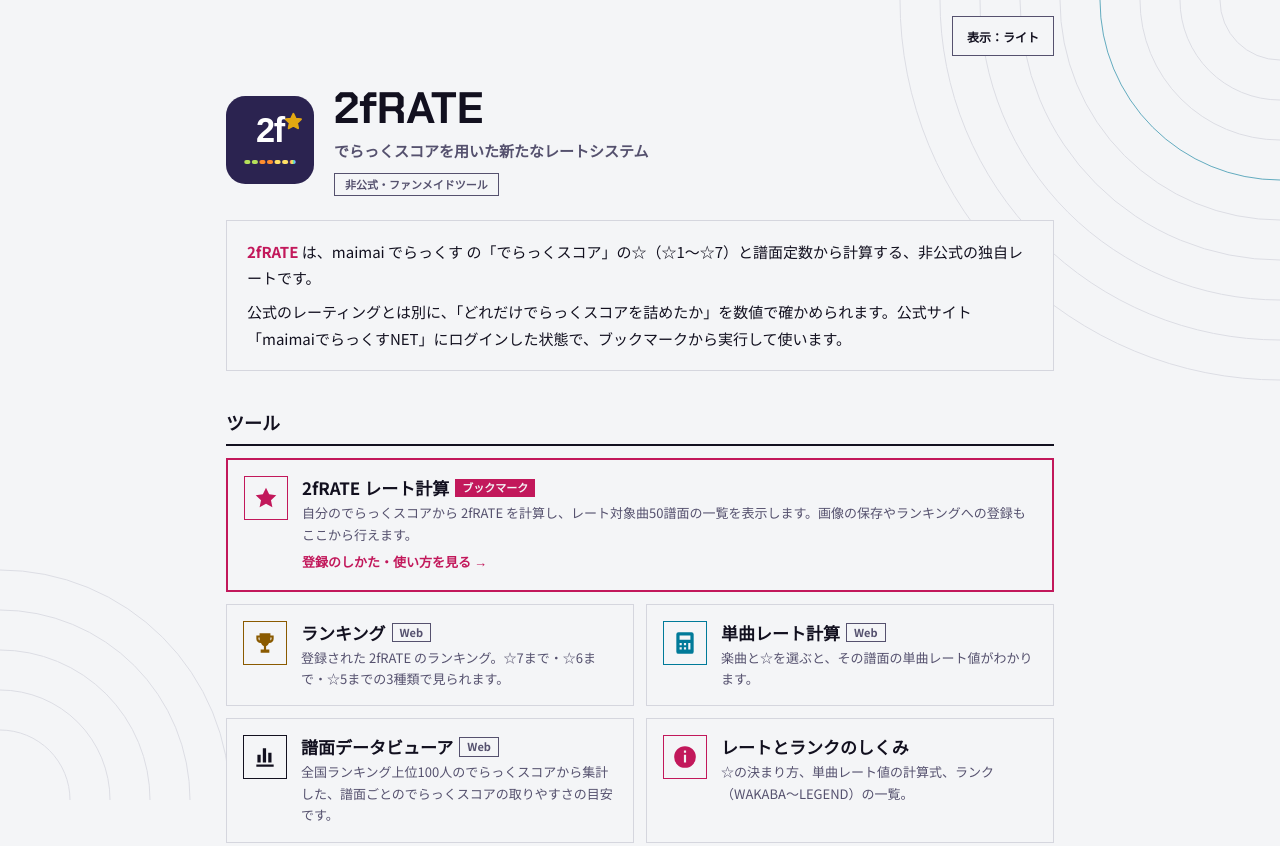
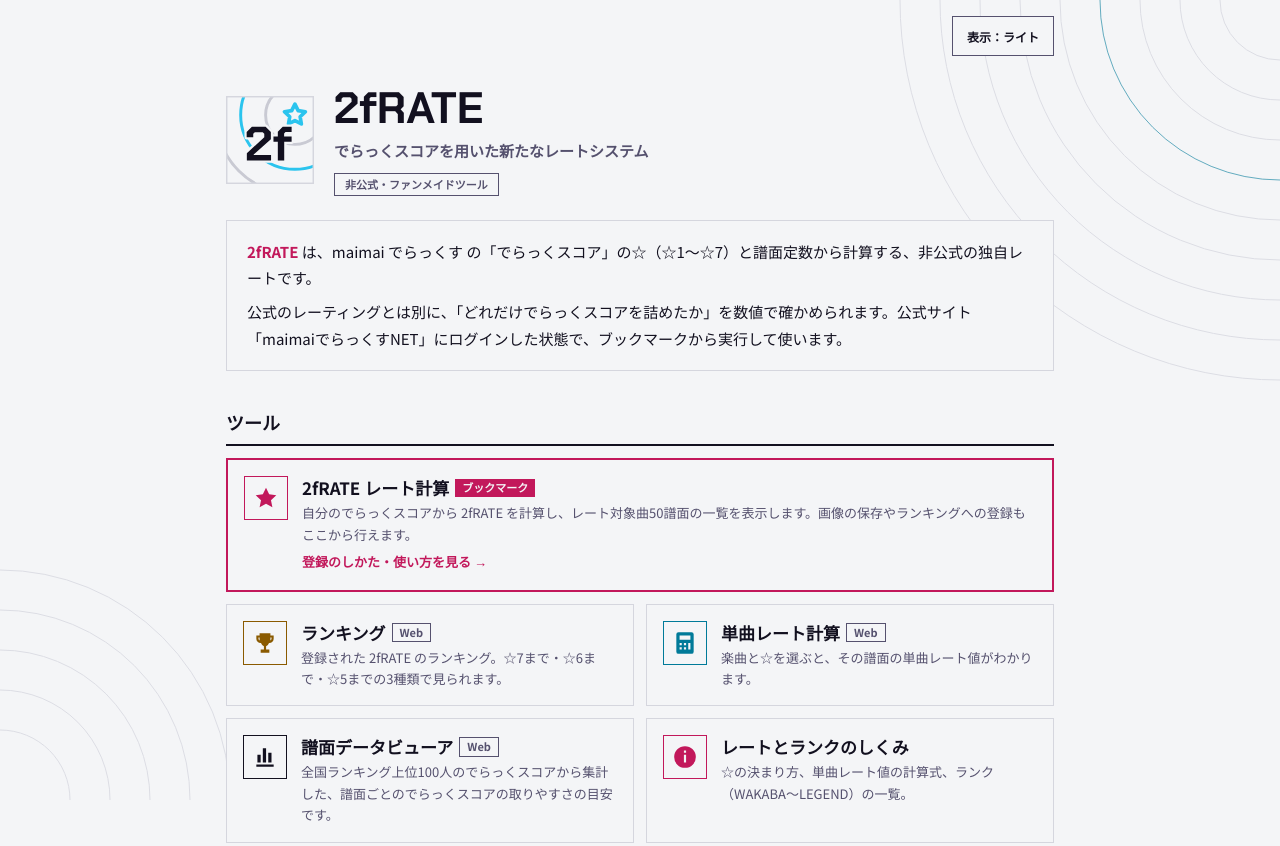
Before and after one commit to n4f1316/dxscore-tools, a plain HTML site: page alpha/index.html in a window 1280 px wide. Shown: the top 846 px of the page. Drawn offline with Linux system fonts and the light colour scheme.

Commit message:
Add files via upload

```diff
--- a/alpha/2frate.css
+++ b/alpha/2frate.css
@@ -41,7 +41,10 @@ a { color: var(--accent); }
 
 /* ページ上部：ロゴと表示切り替え */
 .site-head { display: flex; align-items: center; justify-content: space-between; gap: 12px; }
-.site-logo { font-family: "Chakra Petch", sans-serif; font-size: 28px; font-weight: 700; line-height: 1; color: var(--accent); text-decoration: none; }
+.site-logo { display: inline-flex; align-items: center; gap: 8px; font-family: "Chakra Petch", sans-serif; font-size: 28px; font-weight: 700; line-height: 1; color: var(--ink); text-decoration: none; }
+/* ロゴのアイコン（表示に合わせてライト用／ダーク用を切り替える） */
+.site-logo::before { content: ""; width: 36px; height: 36px; flex: none; background: url("logo/icon-light.svg") center / contain no-repeat; }
+html[data-theme="dark"] .site-logo::before { background-image: url("logo/icon-dark.svg"); }
 .theme-toggle { min-height: 40px; font-size: 12px; }
 /* 見出し：英字ラベル＋日本語、下に太い線 */
 .page-title { display: flex; align-items: baseline; flex-wrap: wrap; gap: 4px 10px; margin: 14px 0 0; padding-bottom: 8px; border-bottom: 2px solid var(--ink); }
@@ -350,8 +353,8 @@ kbd { font: 700 12px ui-monospace, Menlo, Consolas, monospace; background: var(-
 .rk-name { font-family: "Chakra Petch", sans-serif; font-weight: 700; font-size: 16px; letter-spacing: 1px; }
 /* トップページ */
 .hero { display: flex; align-items: center; gap: 20px; padding: 28px 0 24px; flex-wrap: wrap; }
-.logo { width: 88px; height: 88px; flex: none; }
-.logo svg { display: block; width: 100%; height: 100%; }
+.logo { width: 88px; height: 88px; flex: none; background: url("logo/icon-light.svg") center / contain no-repeat; }
+html[data-theme="dark"] .logo { background-image: url("logo/icon-dark.svg"); }
 .hero-text { flex: 1 1 280px; min-width: 0; }
 .hero h1 { margin: 0; font-family: "Chakra Petch", "Noto Sans JP", sans-serif; font-size: 44px; line-height: 1.1; font-weight: 700; }
 .hero p { margin: 6px 0 0; color: var(--sub); font-weight: 700; }
--- a/alpha/index.html
+++ b/alpha/index.html
@@ -6,36 +6,18 @@
 <title>2fRATE（α版）</title>
 <meta name="robots" content="noindex">
 <meta name="description" content="maimai でらっくす のでらっくスコア☆から計算する非公式レート「2fRATE」のツール集です。">
-<link rel="stylesheet" href="2frate.css?v=20261115c">
-<script src="2frate-theme.js?v=20261115c"></script>
+<link rel="icon" href="logo/favicon.svg" type="image/svg+xml">
+<link rel="icon" href="logo/favicon-32.png" sizes="32x32" type="image/png">
+<link rel="apple-touch-icon" href="logo/apple-touch-icon.png">
+<link rel="stylesheet" href="2frate.css?v=20261116a">
+<script src="2frate-theme.js?v=20261116a"></script>
 </head>
 <body class="pg-index">
 <div class="wrap">
   <div class="site-head" style="justify-content:flex-end"><button type="button" class="theme-toggle"></button></div>
 
   <header class="hero">
-    <div class="logo" aria-hidden="true">
-      <svg viewBox="0 0 512 512">
-        <defs>
-          <linearGradient id="logo-rainbow" x1="0" x2="1" y1="0" y2="0">
-            <stop offset="0" stop-color="#FF5E7E"/><stop offset=".2" stop-color="#FFB347"/><stop offset=".4" stop-color="#FFE66D"/>
-            <stop offset=".6" stop-color="#7EE081"/><stop offset=".8" stop-color="#5CC8FF"/><stop offset="1" stop-color="#A78BFA"/>
-          </linearGradient>
-        </defs>
-        <rect width="512" height="512" rx="112" fill="#2B2350"/>
-        <polygon points="392.0,104.0 404.9,132.2 435.7,135.8 412.9,156.8 419.0,187.2 392.0,172.0 365.0,187.2 371.1,156.8 348.3,135.8 379.1,132.2"
-          fill="#E3A812" stroke="#E3A812" stroke-width="12" stroke-linejoin="round"/>
-        <text x="256" y="196" text-anchor="middle" dominant-baseline="central" letter-spacing="-7"
-          font-family="'M PLUS Rounded 1c', 'Hiragino Maru Gothic ProN', sans-serif" font-weight="800" font-size="200" fill="#FFFFFF">2f</text>
-        <rect x="106" y="372" width="36" height="24" rx="12" fill="#B5E05A"/>
-        <rect x="150" y="372" width="36" height="24" rx="12" fill="#B5E05A"/>
-        <rect x="194" y="372" width="36" height="24" rx="12" fill="#FF8C2E"/>
-        <rect x="238" y="372" width="36" height="24" rx="12" fill="#FF8C2E"/>
-        <rect x="282" y="372" width="36" height="24" rx="12" fill="#FFE066"/>
-        <rect x="326" y="372" width="36" height="24" rx="12" fill="#FFE066"/>
-        <rect x="370" y="372" width="36" height="24" rx="12" fill="url(#logo-rainbow)"/>
-      </svg>
-    </div>
+    <div class="logo" role="img" aria-label="2fRATE のロゴ"></div>
     <div class="hero-text">
       <h1>2fRATE</h1>
       <p>でらっくスコアを用いた新たなレートシステム</p>
```
Also changed, not shown: alpha/2frate.html (+5 -2 lines), alpha/about.html (+5 -2 lines), alpha/calculator.html (+5 -2 lines), alpha/image_test.html (+5 -2 lines), alpha/ranking.html (+5 -2 lines), alpha/viewer.html (+5 -2 lines), alpha/logo/apple-touch-icon.png (added), alpha/logo/favicon-32.png (added), alpha/logo/favicon.svg (added), alpha/logo/icon-192.png (added), alpha/logo/icon-512.png (added), alpha/logo/icon-dark.svg (added), alpha/logo/icon-light.svg (added), alpha/logo/logo-dark.svg (added), 1 more files.
